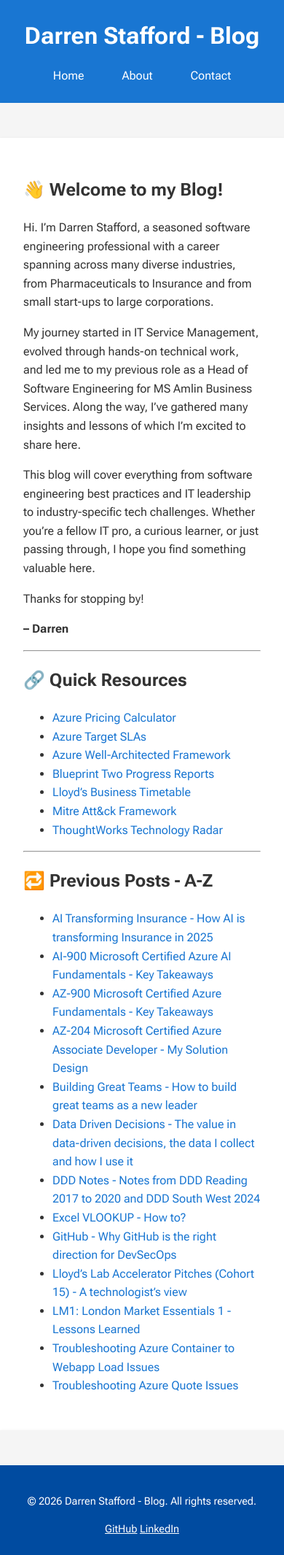
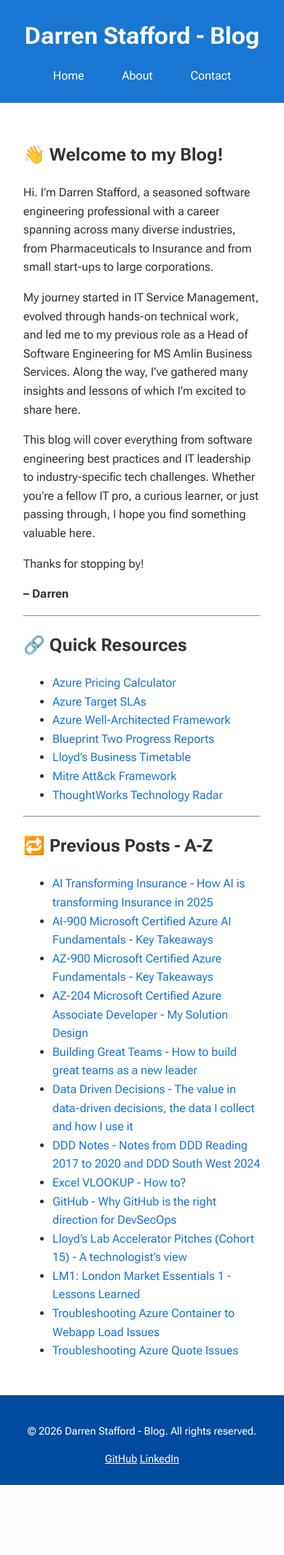
Before and after one commit to dazstaffs/blog, a Jekyll site: the page built from index.md, in a window 390 px wide. Shown: the whole page at 73% size. Built offline with Jekyll 4.4.1, drawn with Linux system fonts in a browser that asks for light colours; after the commit the page ends 2035 px from its top, so only the background shows below that.

Commit message:
More css changes

```diff
--- a/_sass/main.scss
+++ b/_sass/main.scss
@@ -177,7 +177,7 @@ img{
       height: 120px;
     }
 
-    .widget, .sidebar-left, .sidebar-right{
+    .widget{
       display: none;
     }
   }
@@ -593,4 +593,8 @@ img{
   .contact-cards {
     grid-template-columns: 1fr;
   }
+
+  .sidebar{
+    display: none;
+  }
 }
```
